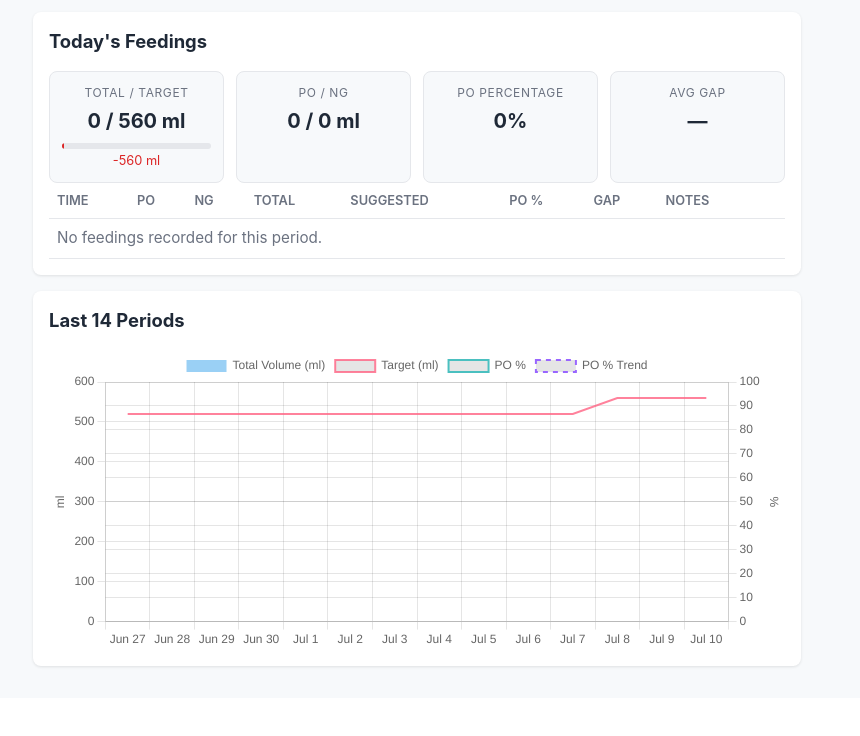
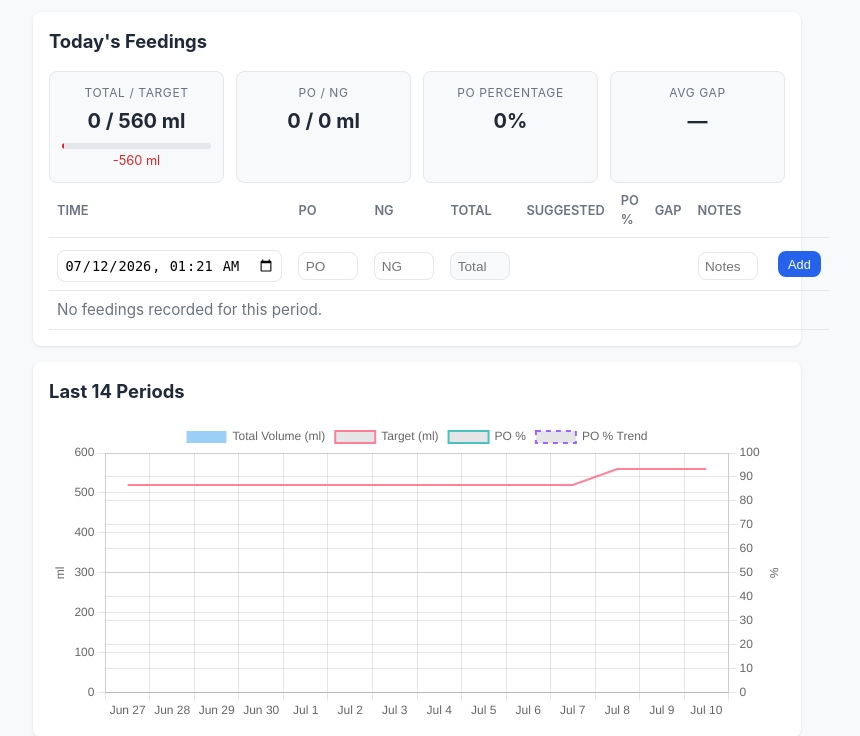
Before and after one commit to RyanBreaker/eevee-feeds, a FastAPI app: page / in a window 1280 px wide. Shown: the part 495-1231 px from the top of the page, without its empty margins (223-1083 px from the left). Before the commit the page ends 1163 px from the top, so only its background shows below. Run offline with FastAPI, Linux system fonts and the light colour scheme; data comes from the database, SQL or seed files in the repository; data that the repository does not hold is empty; some libraries are stand-ins or nearby versions.

Commit message:
Add inline quick-entry row at top of feeding table
- Add feeding_inline_add.html partial rendered as the first table row.
- Inline row contains inputs for Time, PO, NG, computed Total, Notes, and Add.
- Total is computed client-side from PO + NG.
- Row is shown only for the current period.
- Submitting via the inline row POSTs to /feedings and swaps the full table.
- On success the row is cleared and PO is focused for the next entry.
- Future timestamps show an inline error instead of raising HTTPException.
- Pass now, is_current, and inline_error to all feeding_list.html renders.
- Add CSS for compact inline inputs and error text.
- Add tests for rendering, past-period exclusion, creation, and errors.

Closes #17.

```diff
--- a/app/static/style.css
+++ b/app/static/style.css
@@ -335,6 +335,24 @@ button.danger {
   margin-left: 0.25rem;
 }
 
+.feeding-inline-add input {
+  width: 100%;
+  min-width: 60px;
+  padding: 0.35rem 0.4rem;
+  font-size: 0.85rem;
+}
+
+.feeding-inline-add input[readonly] {
+  background: var(--bg);
+  color: var(--muted);
+}
+
+.inline-error {
+  color: var(--danger);
+  font-size: 0.75rem;
+  margin-top: 0.25rem;
+}
+
 .inline-form {
   display: flex;
   flex-wrap: wrap;
--- a/app/templates/base.html
+++ b/app/templates/base.html
@@ -56,6 +56,17 @@
       });
     }
 
+    document.body.addEventListener('input', function(e) {
+      if (e.target.id === 'inline-po-amount' || e.target.id === 'inline-ng-amount') {
+        const po = parseInt(document.getElementById('inline-po-amount').value, 10) || 0;
+        const ng = parseInt(document.getElementById('inline-ng-amount').value, 10) || 0;
+        const totalInput = document.getElementById('inline-total');
+        if (totalInput) {
+          totalInput.value = po + ng;
+        }
+      }
+    });
+
     document.addEventListener('DOMContentLoaded', function() {
       updateAutoDurations();
       updateFeedCountdowns();
--- /dev/null
+++ b/app/templates/partials/feeding_inline_add.html
@@ -0,0 +1,34 @@
+{% if is_current %}
+<tr id="feeding-inline-add" class="feeding-inline-add">
+  <td>
+    <input type="datetime-local" name="timestamp" value="{{ now.strftime('%Y-%m-%dT%H:%M') }}" required form="inline-add-form">
+  </td>
+  <td>
+    <input type="number" id="inline-po-amount" name="po_amount" min="0" step="1" required form="inline-add-form" placeholder="PO">
+  </td>
+  <td>
+    <input type="number" id="inline-ng-amount" name="ng_amount" min="0" step="1" required form="inline-add-form" placeholder="NG">
+  </td>
+  <td>
+    <input type="number" id="inline-total" min="0" step="1" readonly form="inline-add-form" placeholder="Total" tabindex="-1">
+  </td>
+  <td></td>
+  <td></td>
+  <td></td>
+  <td>
+    <input type="text" name="notes" form="inline-add-form" placeholder="Notes">
+  </td>
+  <td class="actions">
+    <form id="inline-add-form"
+          hx-post="/feedings"
+          hx-target="#feeding-list"
+          hx-swap="outerHTML"
+          hx-on::after-request="document.getElementById('inline-po-amount').focus()">
+      <button type="submit">Add</button>
+    </form>
+    {% if inline_error %}
+    <div class="inline-error">{{ inline_error }}</div>
+    {% endif %}
+  </td>
+</tr>
+{% endif %}
--- a/app/templates/partials/feeding_list.html
+++ b/app/templates/partials/feeding_list.html
@@ -15,6 +15,7 @@
     </tr>
   </thead>
   <tbody>
+    {% include "partials/feeding_inline_add.html" %}
     {% for feeding, gap in feedings %}
     {% include "partials/feeding_row.html" %}
     {% else %}
```
Also changed, not shown: app/routes.py (+26 -14 lines), tests/test_routes.py (+58 -1 lines).
